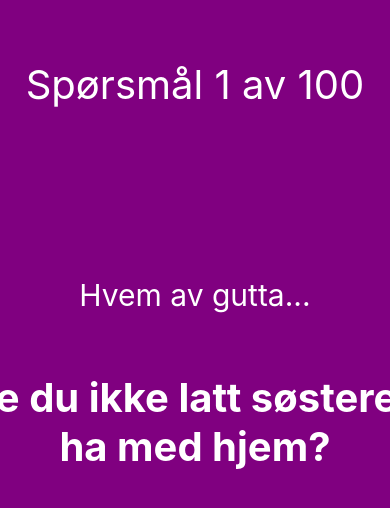
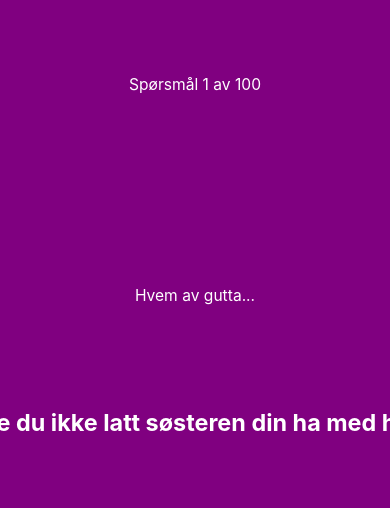
Before and after one commit to nmaaskant/guttasporsmal, a React (Create React App) app: page / in a window 390 px wide. Shown: the top 508 px of the page. Built offline with nearby package versions, Linux system fonts and the light colour scheme.

Commit message:
Gjort tekst responsive

```diff
--- a/src/Styles/Snusboks.css
+++ b/src/Styles/Snusboks.css
@@ -17,7 +17,7 @@
   left: 50%;
   transform: translate(-50%, -50%);
   color: white;
-  font-size: 40px;
+  font-size: 4vmin;
 }
 .Snusboks .Text .HvemAvGutta {
   height: auto;
@@ -28,7 +28,7 @@
   left: 50%;
   transform: translate(-50%, -50%);
   color: white;
-  font-size: 30px;
+  font-size: 4vmin;
 }
 .Snusboks .Text .Challenge {
   height: auto;
@@ -39,7 +39,7 @@
   left: 50%;
   transform: translate(-50%, -50%);
   color: white;
-  font-size: 40px;
+  font-size: 6vmin;
 }
 .Snusboks .Buttons {
   height: 100vh;
--- a/src/Styles/Snusboks.scss
+++ b/src/Styles/Snusboks.scss
@@ -17,7 +17,7 @@
             left: 50%;
             transform: translate(-50%, -50%);
             color: $WhiteColor;
-            font-size: 40px;
+            font-size: 4vmin;
         }
         .HvemAvGutta {
             height: auto;
@@ -28,7 +28,7 @@
             left: 50%;
             transform: translate(-50%, -50%);
             color: $WhiteColor;
-            font-size: 30px;
+            font-size: 4vmin;
         }
         .Challenge {
             height: auto;
@@ -39,7 +39,7 @@
             left: 50%;
             transform: translate(-50%, -50%);
             color: $WhiteColor;
-            font-size: 40px;
+            font-size: 6vmin;
         }
     }
 
```
Also changed, not shown: 1 other file (tests, documents, lock files or other folders).
